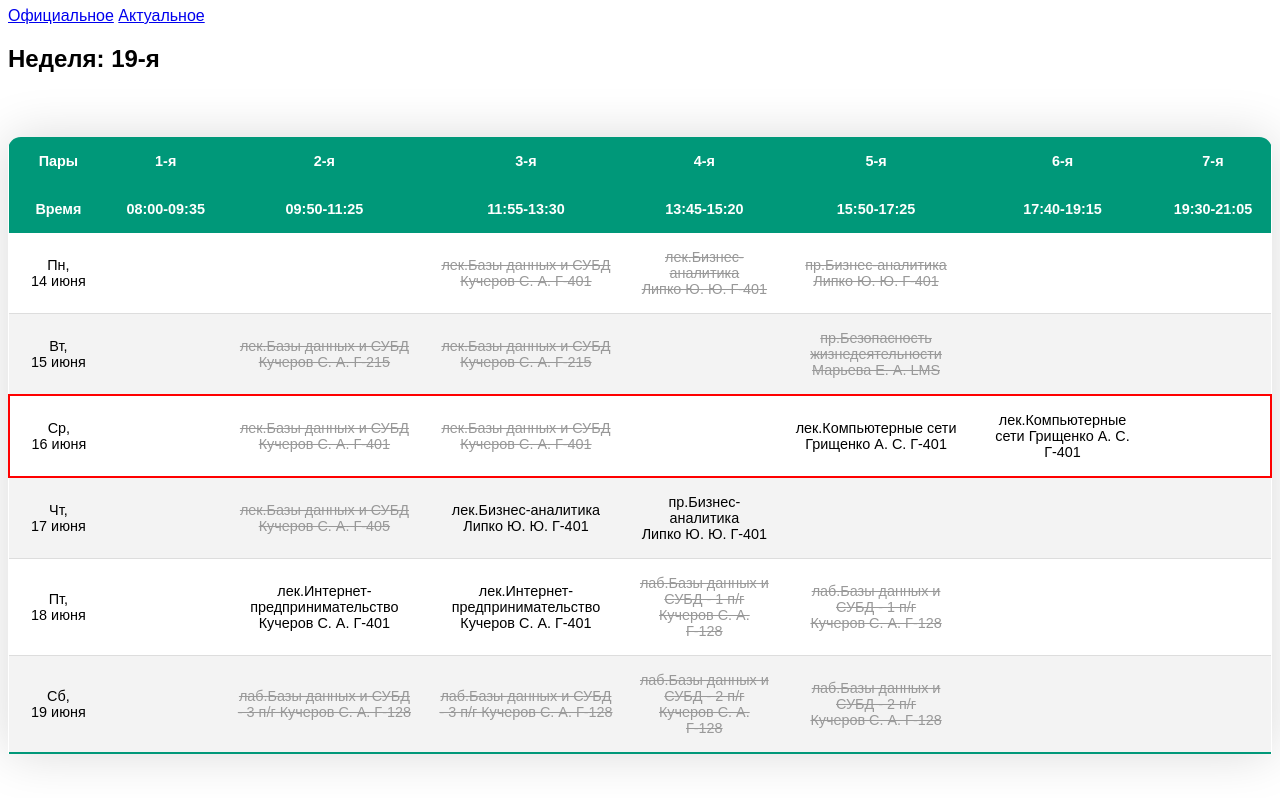
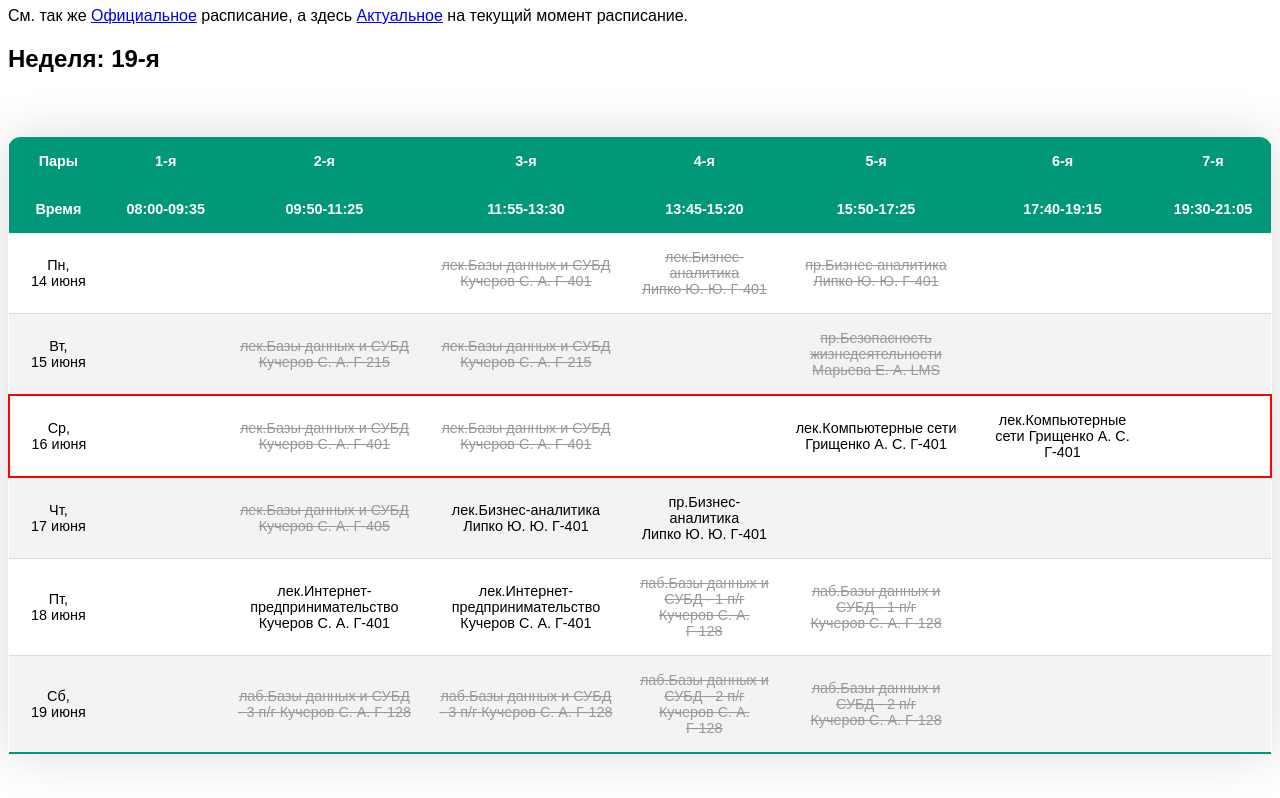
Before and after one commit to ictisrulez/schedule, a plain HTML site: page index.html in a window 1280 px wide. Shown: the part 73-871 px from the top of the page. Drawn offline with Linux system fonts and the light colour scheme.

Commit message:
Update index.html

```diff
--- a/index.html
+++ b/index.html
@@ -12,7 +12,7 @@
 </head>
 <body>
 <h1>Расписание занятий группы КТбз3-3</h1>
-<p><a href="https://ictis.sfedu.ru/rasp/HTML/159.htm" target="_blank">Официальное</a> <a href="https://jamboard.google.com/d/1F3m2dEE7gjjIFsJURB6q1pc-1zkuqJlm8uf1L9fYZ14/viewer?f=0" target="_blank">Актуальное</a></p>
+<p>См. так же <a href="https://ictis.sfedu.ru/rasp/HTML/159.htm" target="_blank">Официальное</a> расписание, а здесь <a href="https://jamboard.google.com/d/1F3m2dEE7gjjIFsJURB6q1pc-1zkuqJlm8uf1L9fYZ14/viewer?f=0" target="_blank">Актуальное</a> на текущий момент расписание.</p>
 <h2>Неделя: 19-я</h2>
 <table class="schedule-table">
 <thead>
```
